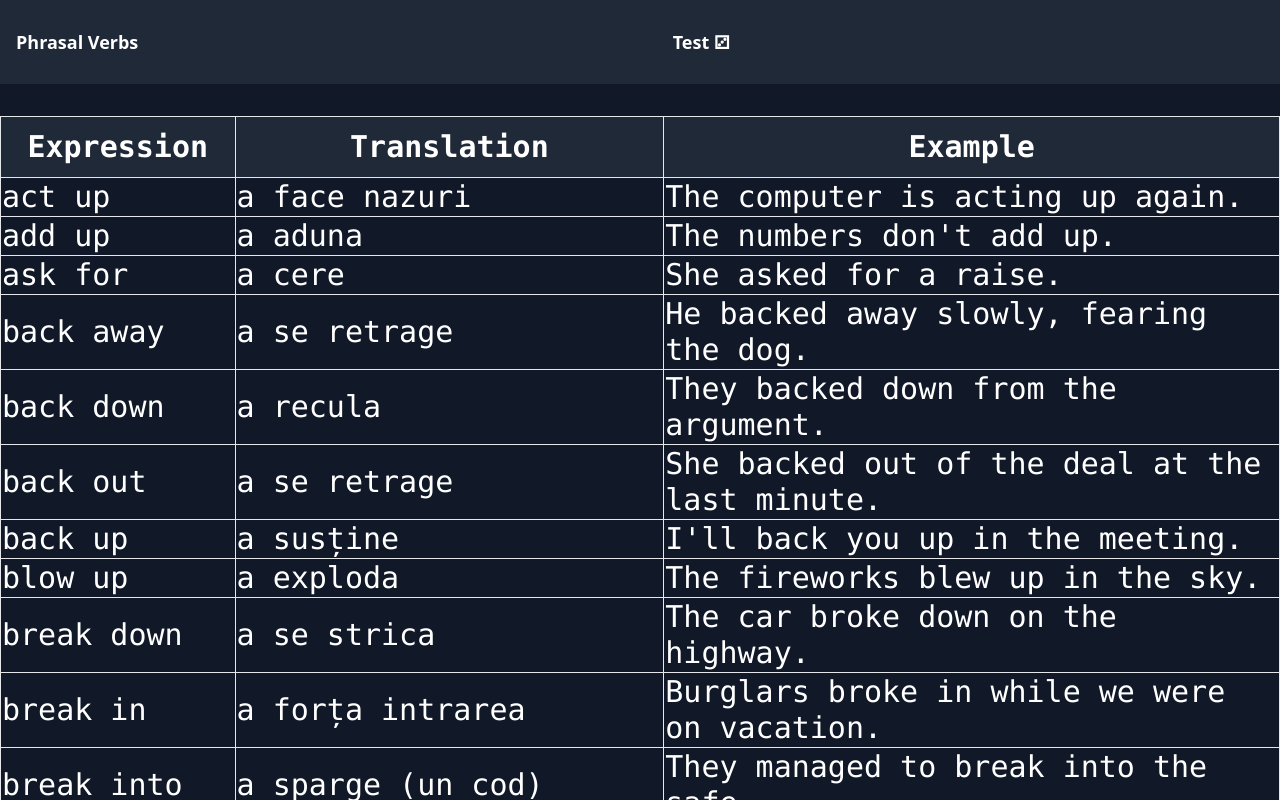
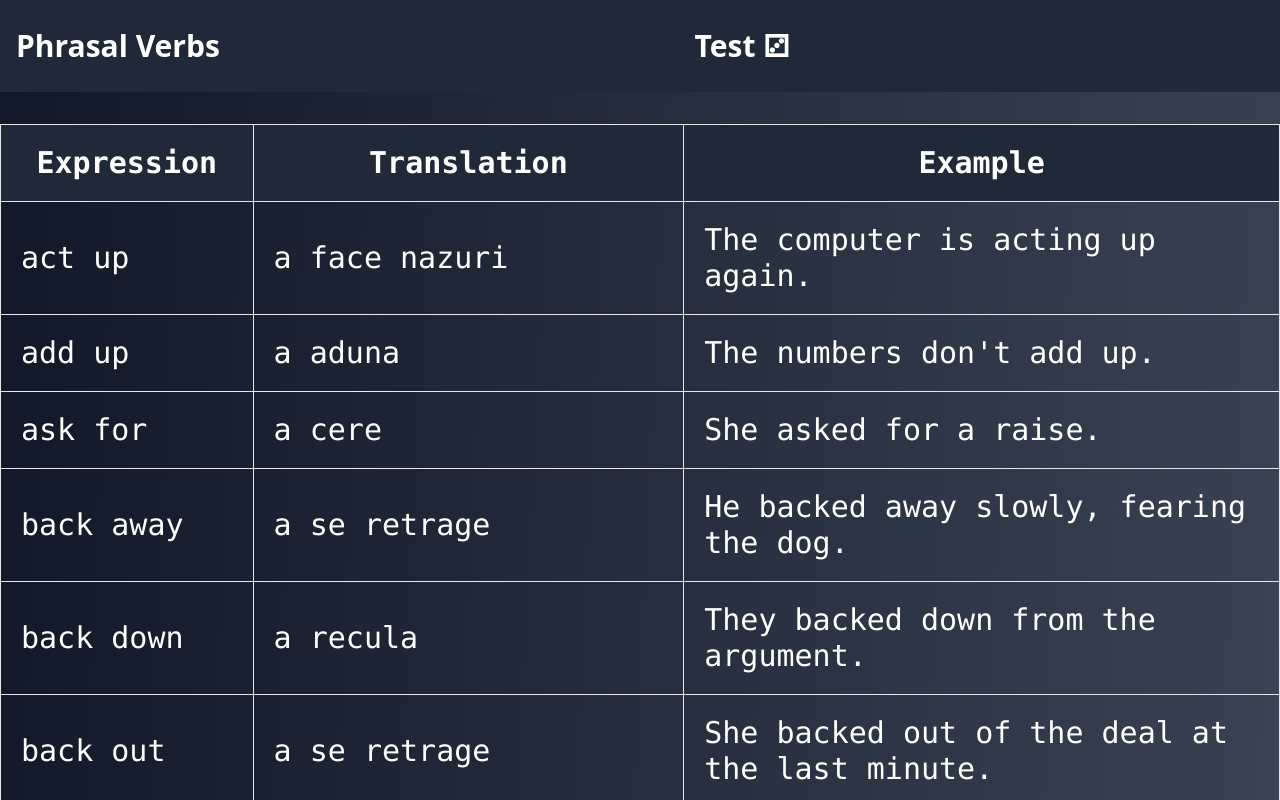
Before and after one commit to Octavian1910/PhrasalVerbs, a website: page index.html in a window 1280 px wide. Shown: the top 800 px of the page. Drawn offline with nearby package versions, Linux system fonts and the light colour scheme.

Commit message:
PhrasalVerbs V1.1
improving design.

```diff
--- a/index.html
+++ b/index.html
@@ -10,18 +10,18 @@
     <script src="scripts.js"></script>
 </head>
 
-<body class="bg-gray-900">
+<body class="bg-gradient-to-br from-gray-900 via-gray-700 to-gray-400 rounded-full  max-w-full max-h-full">
     <nav class="bg-gray-800 p-4">
         <div class="container mx-auto flex justify-between items-center">
             <!-- Logo -->
             <div>
-                <a href="#" class="text-white font-bold text-lg">Phrasal Verbs</a>
+                <a href="#" class="text-white font-bold text-3xl">Phrasal Verbs</a>
             </div>
             <!-- Menu -->
             <div class="items-center flex-grow">
                 <ul class="flex space-x-4 items-center justify-center">
                     <li>
-                        <button class="text-white  font-bold  text-lg hover:text-gray-300 p-3" id="Test" >Test &#9858;</button>
+                        <button class="text-white  font-bold  text-lg hover:text-gray-300 p-3 text-3xl" id="Test" >Test &#9858;</button>
                     </li>
                 </ul>
             </div>
@@ -33,9 +33,9 @@
         <table class="w-full border-collapse border border-white text-white">
             <thead>
                 <tr class="bg-gray-800">
-                    <th class="p-3 font-mono border text-3xl">Expression</th>
-                    <th class="p-3 font-mono border text-3xl">Translation</th>
-                    <th class="p-3 font-mono border  text-3xl">Example</th>
+                    <th class="p-3 font-mono border text-3xl p-5">Expression</th>
+                    <th class="p-3 font-mono border text-3xl p-5">Translation</th>
+                    <th class="p-3 font-mono border  text-3xl p-5">Example</th>
                 </tr>
             </thead>
             <tbody id="PhrasalVerbsTabel">
--- a/scripts.js
+++ b/scripts.js
@@ -265,9 +265,9 @@ window.onload = function () {
         var cell2 = row.insertCell(1);
         var cell3 = row.insertCell(2);
 
-        cell1.classList.add("border", "bold", "text-3xl" , "font-mono");
-        cell2.classList.add("border","bold", "text-3xl","font-mono");
-        cell3.classList.add("border","bold", "text-3xl","font-mono");
+        cell1.classList.add("border", "bold", "text-3xl" , "font-mono", "p-5");
+        cell2.classList.add("border","bold", "text-3xl","font-mono", "p-5");
+        cell3.classList.add("border","bold", "text-3xl","font-mono", "p-5");
 
         cell1.innerHTML = expresion;
         cell2.innerHTML = translation;
```
